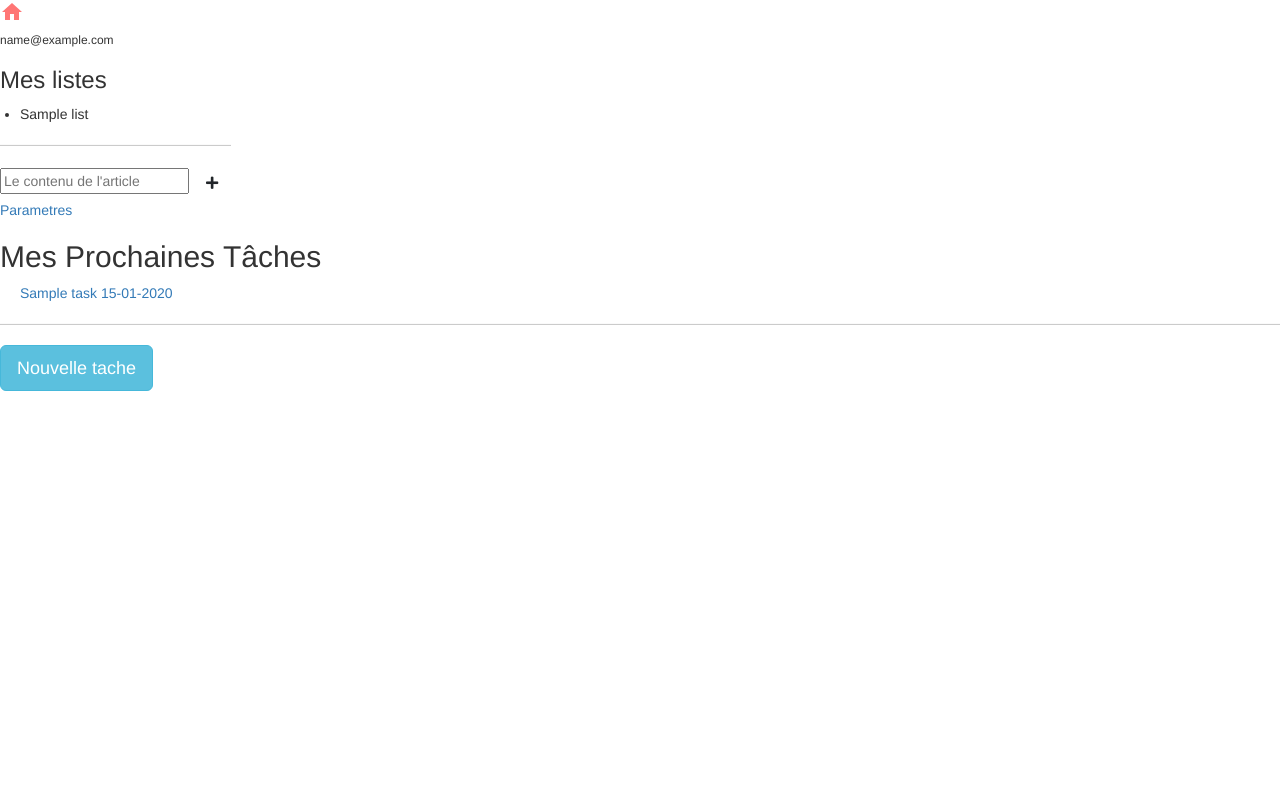
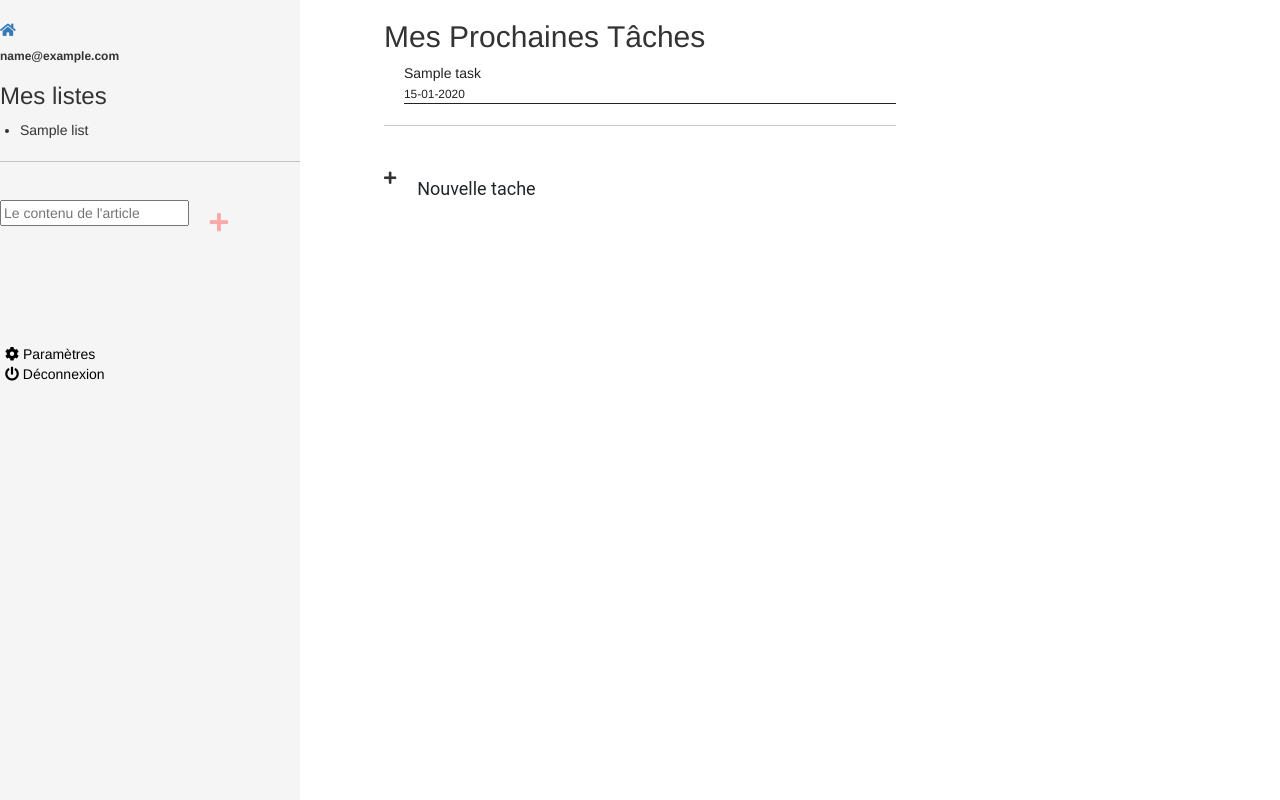
Before and after one commit to Busy-crack/Projet_Tutore, a Symfony app: template templates/task/index.html.twig in a window 1280 px wide. Run offline with Twig, Linux system fonts and the light colour scheme; the template is opened without the code that fills it: most values are stand-ins (such as "Sample title", 1, 10 or a date in 2020); form fields are guessed from the names that the template uses; style sheets or scripts are compiled from the project's sources; some libraries are stand-ins or nearby versions.

Commit message:
Mise au propre rendu soutenance

```diff
--- a/assets/styles/home.css
+++ b/assets/styles/home.css
@@ -4,13 +4,13 @@
 
 .grid-container{
     display: grid;
+    grid-template-columns: 30% 40% 30%;
     grid-gap: 0px;
 }
 .item1{
 grid-column-start: 1;
 grid-column-end: 2;
 }
-
 
 .item2{
     grid-column-start: 2;
@@ -31,7 +31,7 @@ body {
 
 .sidebar {
     width: 300px;
-    height: max-content;
+    height: 100vh;
     background: #F5F5F5;
     padding: 20px 0
 }
@@ -43,22 +43,36 @@ ul li a img {
     width: 20px
 }
 
-.sidebar ul li {
+.sidebar-1 ul li {
     text-decoration: none;
 }
 
-.sidebar ul li a {
+.sidebar-1 ul li a {
     color: #fff;
     display: block
 }
 
-.sidebar ul li:hover {
+.sidebar-1 ul li:hover {
     background: #E06867
 
 }
 
-.sidebar ul li a:hover {
+.sidebar-1 ul li a:hover {
     text-decoration: none
+}
+
+.list-task li{
+    list-style-type: none;
+    color: #222222;
+}
+
+.list-task ul li:nth-child(even){
+    border-bottom: 1px solid;
+}
+
+.inputField form{
+    display:flex;
+    align-items: center;
 }
 
 .inputField button{
@@ -79,6 +93,44 @@ ul li a img {
 	background: #f1f1f1;
 }
 
+.footer{
+    position: relative;
+    margin-top: 100px;
+}
+
+.footer ul{
+    text-decoration: none;
+    list-style-type:none;
+    padding-left: 5px;
+}
+
+.footer ul li a{
+    color:black;
+}
+
+.fas fa-cog,.fas fa-power-off,fas fa-home{
+   color: #FF7675;
+}
+
+.btn {
+    background-color: #FF7675;
+    border-radius: 4px;
+    color: #fff;
+    display: block;
+    font-family: 'Roboto';
+    font-size: 16px;
+    padding: 10px;
+    margin-top: 20px;
+
+}
+
+.email{
+    font-weight: 600;
+}
+
+.titre{
+    font-weight:700px;
+}
 
 /* Style page content - use this if you want to push the page content to the right when you open the side navigation */
 #main {
--- a/assets/styles/login.css
+++ b/assets/styles/login.css
@@ -1,5 +1,3 @@
-
-
 * {
     box-sizing: border-box;
 }
--- a/src/Controller/HomeController.php
+++ b/src/Controller/HomeController.php
@@ -13,10 +13,6 @@ class HomeController extends AbstractController
      */
     public function index(): Response
     {
-        $Var1 = 'variable1';
-        return $this->render('home/index.html.twig', [
-            'controller_name' => 'HomeController',
-            'ma_variable' => $Var1,
-        ]);
+        return $this->redirectToRoute('task_index');
     }
 }
--- a/src/Controller/SecurityController.php
+++ b/src/Controller/SecurityController.php
@@ -27,6 +27,8 @@ class SecurityController extends AbstractController
         $lastUsername = $authenticationUtils->getLastUsername();
 
         return $this->render('security/login.html.twig', ['last_username' => $lastUsername, 'error' => $error]);
+
+
     }
 
     /**
--- a/templates/security/login.html.twig
+++ b/templates/security/login.html.twig
@@ -45,6 +45,7 @@
             <button class="btn btn-lg btn-primary" type="submit">
                 Sign in
             </button>
+            <a href="{{ path("app_register") }}"> Pas de compte ? S'enregistrer </a>
         </form>
     </div>
 {% endblock %}
--- a/templates/task/index.html.twig
+++ b/templates/task/index.html.twig
@@ -1,4 +1,8 @@
 {% extends 'base.html.twig' %}
+{% block stylesheets %} {{ encore_entry_link_tags('home') }} {% endblock %}
+{% block javascripts %}
+            {{ encore_entry_script_tags('app') }}
+{% endblock %}
 
 {% block title %}Task index{% endblock %}
 
@@ -8,8 +12,11 @@
     {% block header %}
     <div class="wrapper d-flex">
     <div class="sidebar">
-        <img src="../assets/images/home.svg"/>
+
+
+        <a href="{{ path("task_index") }}"><i class="fas fa-home"></i> </a>
             <h6 class="email"> {{email}}</h6>
+            <div class="sidebar-1">
             <h3>Mes listes</h3>
             {% for list in lists %}
 
@@ -21,7 +28,7 @@
                     <td colspan="5">no records found</td>
                 </tr>
             {% endfor %}
-
+        </div>
 
             <hr/>
 
@@ -31,8 +38,11 @@
                 <button class="btn js-form-submit"><i class="fa fa-plus" aria-hidden="true"></i></button>
                 {{ form_end(form2) }}
             </div>
-            <footer>
-                <a href=""> Parametres</a>
+            <footer class="footer">
+                <ul>
+                <li><a href="{{ path('email-update') }}"><i class="fas fa-cog"></i> Paramètres</a></li>
+                <li><a href="{{ path('app_logout') }}"><i class="fas fa-power-off"></i> Déconnexion</a></li>
+            </ul>
             </footer>
     </div>
     </div>
@@ -41,10 +51,11 @@
     {% endblock %}
 
     <div class="item2">
+
     <div class="test">
         <h2>Mes Prochaines Tâches</h2>
 
-        <div  >
+        <div class="list-task" >
 
 
 
@@ -53,8 +64,8 @@
                     <a class="list-task" href="{{ path('task_edit',{'id':task.Id}) }}">
 
 
-                        {{ task.Titre }}
-                        {{ task.Date ? task.Date|date('d-m-Y') : '' }}
+                       <li> {{ task.Titre }}</li>
+                        <li><small>{{ task.Date ? task.Date|date('d-m-Y') : '' }}</small></li>
 
 
                 </a>
@@ -73,7 +84,8 @@
     <hr/>
 
     <!-- Trigger the modal with a button -->
-<button type="button" class="btn btn-info btn-lg" data-toggle="modal" data-target="#myModal">Nouvelle tache</button>
+    <i class="fa fa-plus" aria-hidden="true"></i>
+<button type="button" class="btn btn-lg" data-toggle="modal" data-target="#myModal">Nouvelle tache</button>
 
 <!-- Modal -->
 <div id="myModal" class="modal fade" >
@@ -97,11 +109,10 @@
   </div>
 </div>
 
-
 </div>
 
-
+<div class="item3">
 {% block content %}{% endblock %}
-
+</div>
 </div>
 {% endblock %}
```
Also changed, not shown: src/Controller/EmailController.php (+9 -1 lines), templates/settings/email-update.html.twig (+59 -5 lines), 1 other file.
